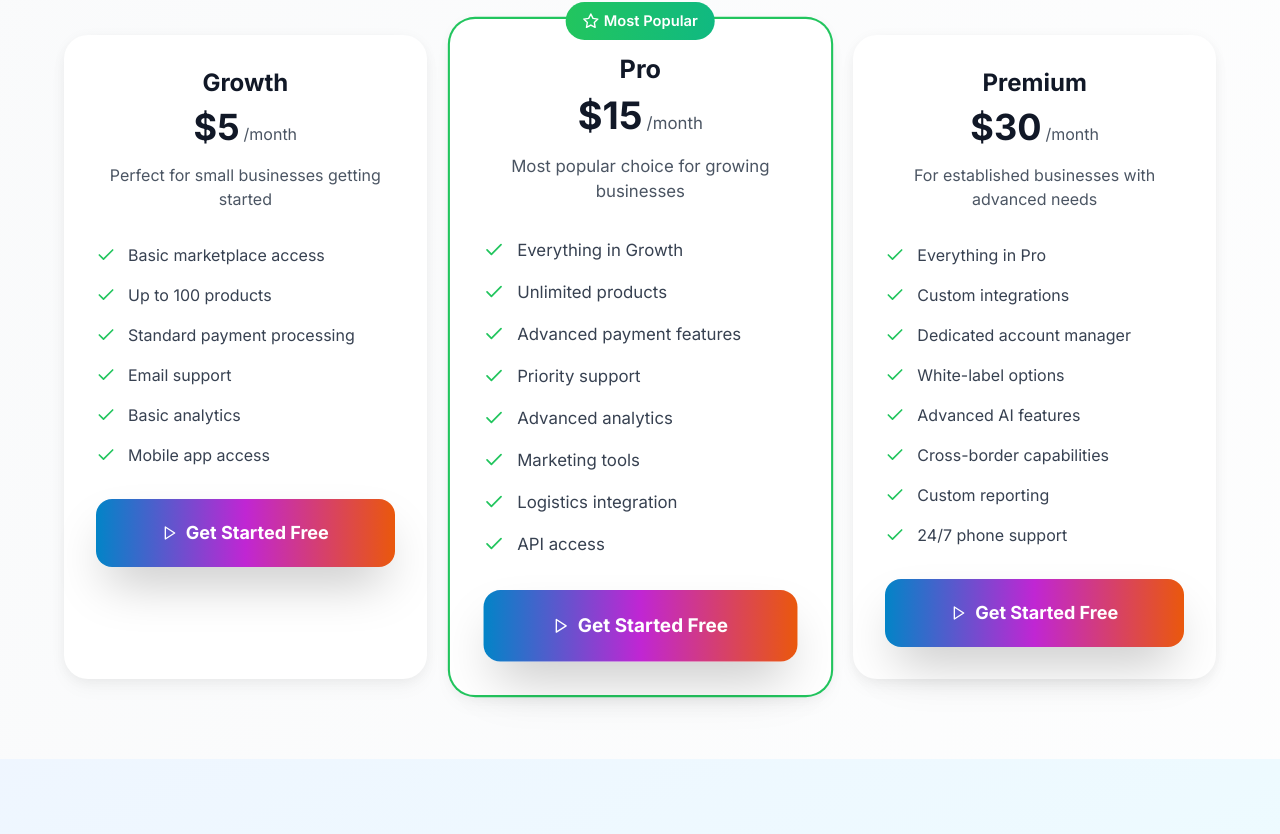
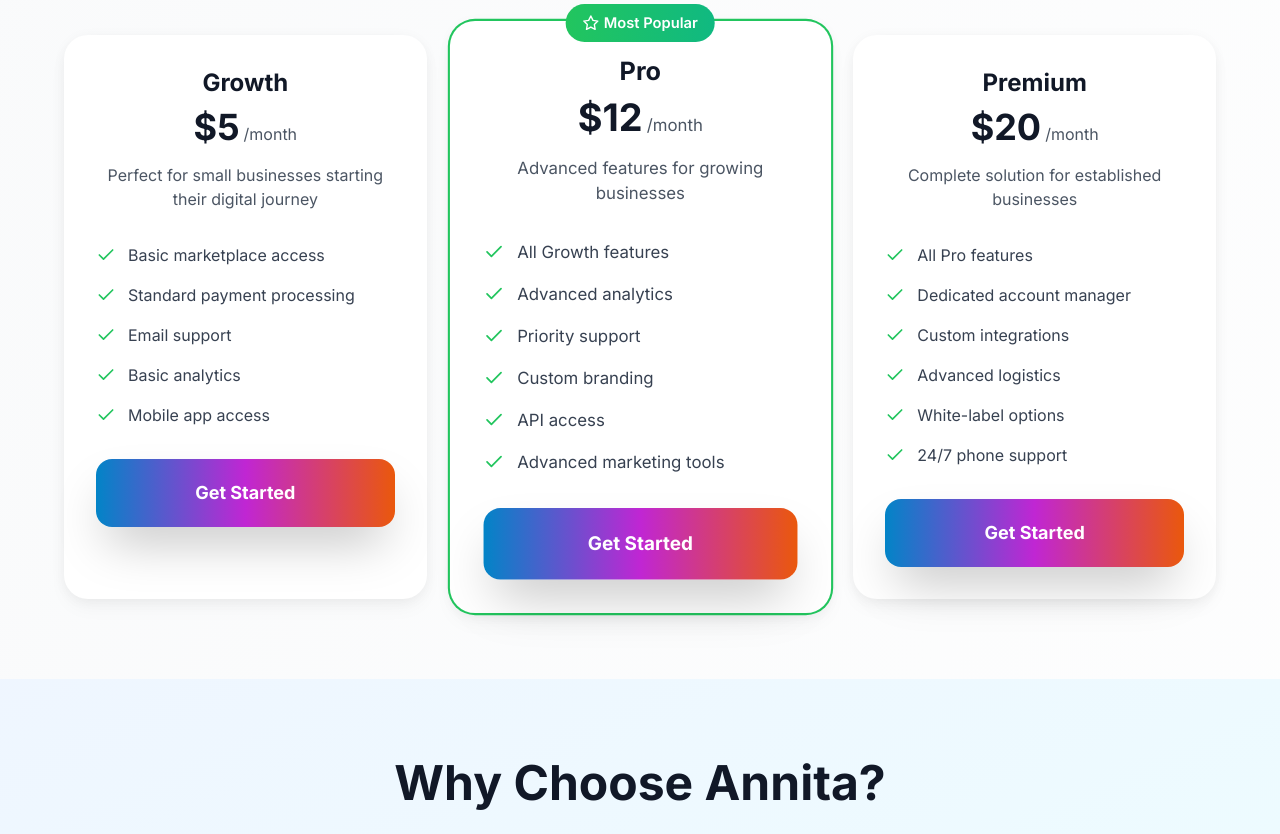
Before and after one commit to Annita-LLC/Annita-Website-v3, a Next.js app: page /pricing in a window 1280 px wide. Shown: the part 653-1487 px from the top of the page. Built offline with nearby package versions, Linux system fonts and the light colour scheme.

Commit message:
Update pricing plans and buttons to match CTA styling

```diff
--- a/app/pricing/page.tsx
+++ b/app/pricing/page.tsx
@@ -27,10 +27,9 @@
       name: 'Growth',
       price: '$5',
       period: '/month',
-      description: 'Perfect for small businesses getting started',
+      description: 'Perfect for small businesses starting their digital journey',
       features: [
         'Basic marketplace access',
-        'Up to 100 products',
         'Standard payment processing',
         'Email support',
         'Basic analytics',
@@ -41,35 +40,31 @@
     },
     {
       name: 'Pro',
-      price: '$15',
+      price: '$12',
       period: '/month',
-      description: 'Most popular choice for growing businesses',
+      description: 'Advanced features for growing businesses',
       features: [
-        'Everything in Growth',
-        'Unlimited products',
-        'Advanced payment features',
+        'All Growth features',
+        'Advanced analytics',
         'Priority support',
-        'Advanced analytics',
-        'Marketing tools',
-        'Logistics integration',
-        'API access'
+        'Custom branding',
+        'API access',
+        'Advanced marketing tools'
       ],
       popular: true,
       color: 'from-green-500 to-emerald-500'
     },
     {
       name: 'Premium',
-      price: '$30',
+      price: '$20',
       period: '/month',
-      description: 'For established businesses with advanced needs',
+      description: 'Complete solution for established businesses',
       features: [
-        'Everything in Pro',
+        'All Pro features',
+        'Dedicated account manager',
         'Custom integrations',
-        'Dedicated account manager',
+        'Advanced logistics',
         'White-label options',
-        'Advanced AI features',
-        'Cross-border capabilities',
-        'Custom reporting',
         '24/7 phone support'
       ],
       popular: false,
@@ -186,10 +181,9 @@
                 <Button
                   variant="gradient"
                   size="xl"
-                  icon={Play}
                   className="w-full text-lg font-bold shadow-2xl hover:shadow-blue-500/25 transform hover:-translate-y-1 transition-all duration-300"
                 >
-                  Get Started Free
+                  Get Started
                 </Button>
               </div>
             ))}
```
